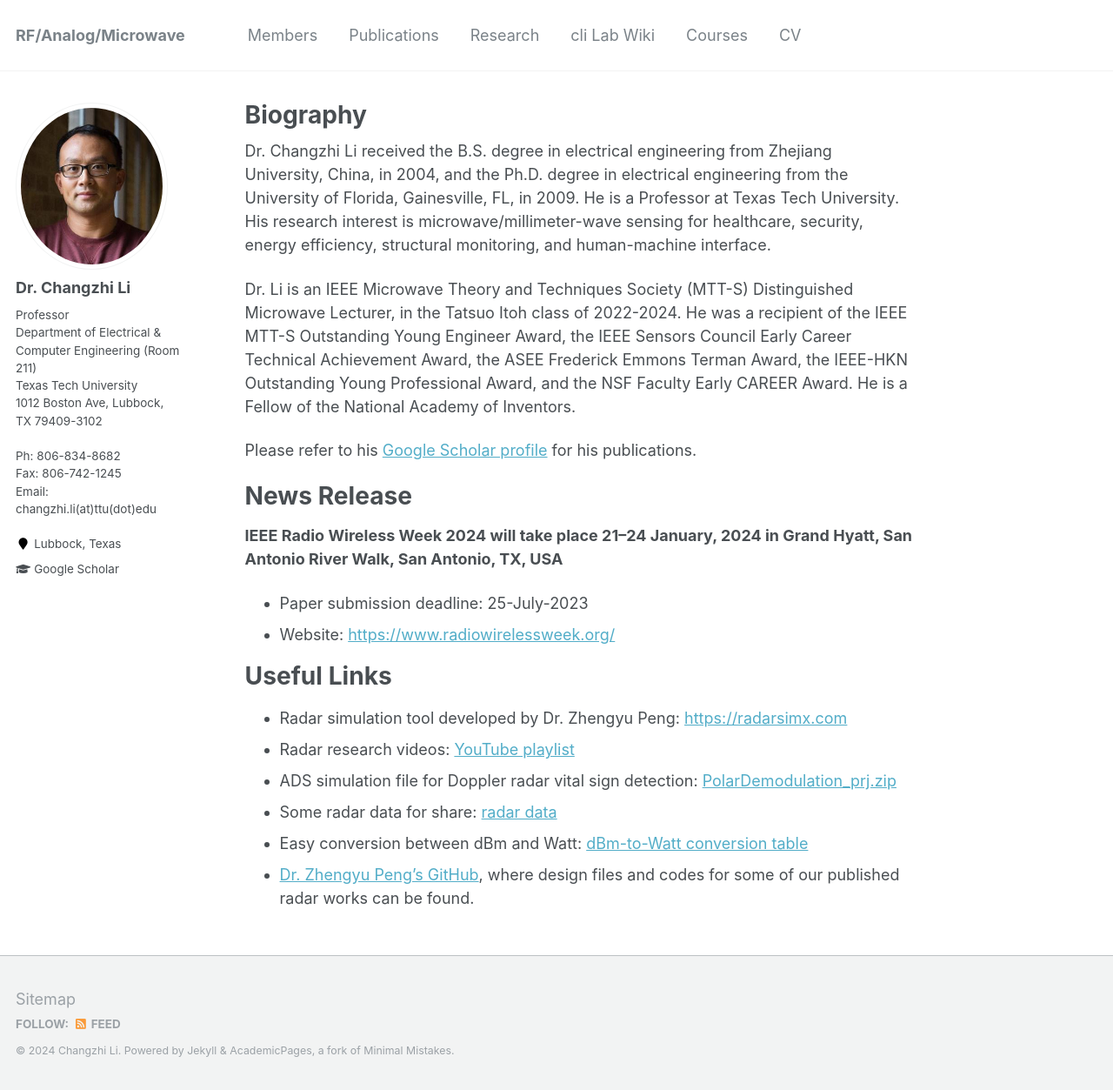
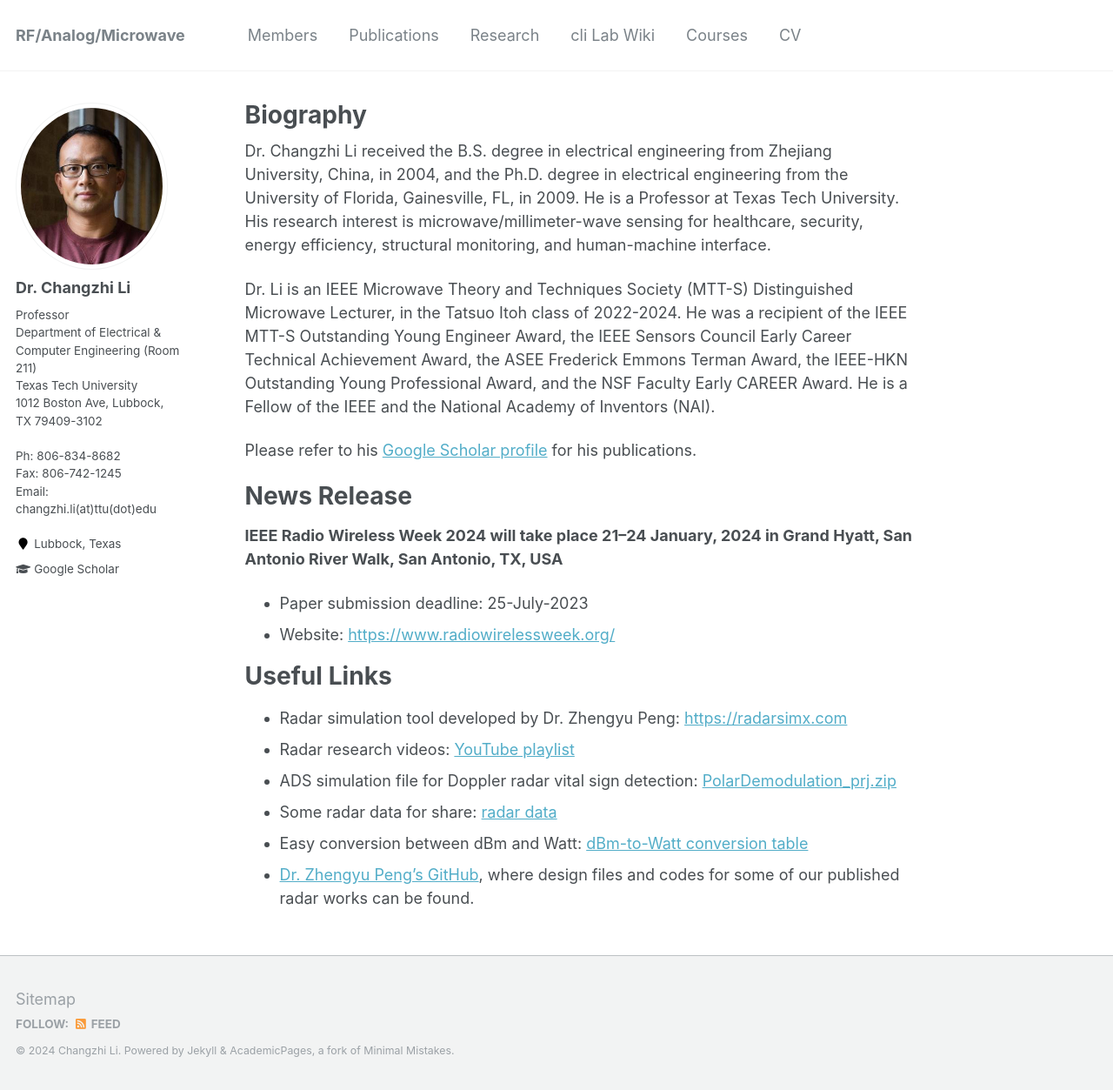
Before and after one commit to clilab/clilab.github.io, a Jekyll site: the page built from _pages/about.md, in a window 1280 px wide and 1253 px high. Shown: the whole window at 87% size. Built offline with Jekyll 4.4.1, drawn with Linux system fonts in a browser that asks for light colours.

Commit message:
Update about.md

```diff
--- a/_pages/about.md
+++ b/_pages/about.md
@@ -10,7 +10,7 @@ redirect_from:
 
 Dr. Changzhi Li received the B.S. degree in electrical engineering from Zhejiang University, China, in 2004, and the Ph.D. degree in electrical engineering from the University of Florida, Gainesville, FL, in 2009. He is a Professor at Texas Tech University. His research interest is microwave/millimeter-wave sensing for healthcare, security, energy efficiency, structural monitoring, and human-machine interface.
 
-Dr. Li is an IEEE Microwave Theory and Techniques Society (MTT-S) Distinguished Microwave Lecturer, in the Tatsuo Itoh class of 2022-2024. He was a recipient of the IEEE MTT-S Outstanding Young Engineer Award, the IEEE Sensors Council Early Career Technical Achievement Award, the ASEE Frederick Emmons Terman Award, the IEEE-HKN Outstanding Young Professional Award, and the NSF Faculty Early CAREER Award. He is a Fellow of the National Academy of Inventors.
+Dr. Li is an IEEE Microwave Theory and Techniques Society (MTT-S) Distinguished Microwave Lecturer, in the Tatsuo Itoh class of 2022-2024. He was a recipient of the IEEE MTT-S Outstanding Young Engineer Award, the IEEE Sensors Council Early Career Technical Achievement Award, the ASEE Frederick Emmons Terman Award, the IEEE-HKN Outstanding Young Professional Award, and the NSF Faculty Early CAREER Award. He is a Fellow of the IEEE and the National Academy of Inventors (NAI).
 
 Please refer to his [Google Scholar profile](http://scholar.google.com/citations?user=Hx6pVv4AAAAJ&hl=en) for his publications.
 
```
